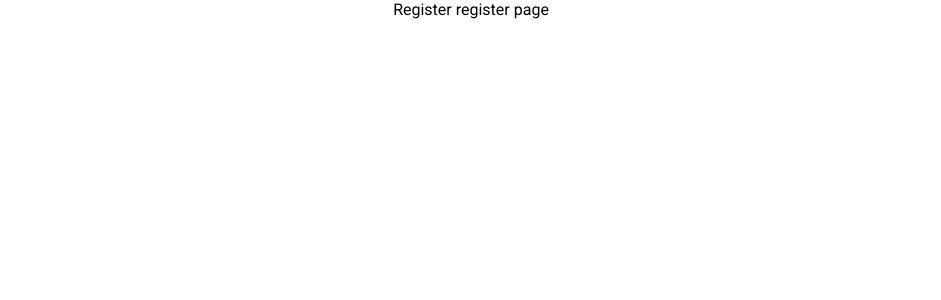
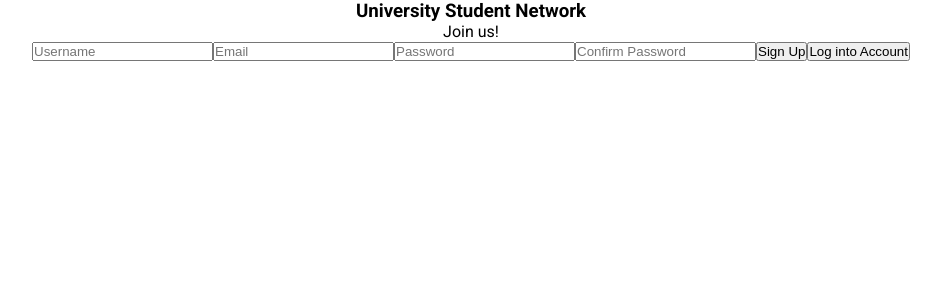
Before and after one commit to manish-ghimire/USN, a React (Create React App) app in the folder frontend/: page /register in a window 1280 px wide. Shown: the top 300 px of the page, without its empty margins (169-1110 px from the left). Built offline with nearby package versions, Linux system fonts and the light colour scheme.

Commit message:
Update Register.jsx

```diff
--- a/frontend/src/pages/Register/Register.jsx
+++ b/frontend/src/pages/Register/Register.jsx
@@ -1,7 +1,62 @@
-import React from 'react'
+// import "./register.css"; --> import css file
+import { useRef } from "react";
+import axios from "axios";
+import { useHistory } from "react-router";
+import { Link } from "react-router-dom";
 
-const Register = () => {
-  return <div>Register register page</div>
+export default function Register() {
+  const username = useRef();
+  const email = useRef();
+  const password = useRef();
+  const passwordConfirm = useRef();
+  const history = useHistory();
+
+
+  const handleSubmit = async (e) => {
+    e.preventDefault()
+if (passwordConfirm.current.value !== password.current.value){
+  passwordConfirm.current.setCustomValidity("Passwords are not the same!");
+}else{
+  const user = {
+    username: username.current.value,
+    email: email.current.value,
+    password: password.current.value,
+  }
+
+
+  try {
+  await axios.post("/auth/register", user);
+  history.push("/login");
 }
-
-export default Register
+catch (err){
+  console.log(err);
+}
+}
+  };
+  return (
+    <div className="login">
+      <div className="loginWrapper">
+        <div className="loginLeft">
+          <h3 className="loginLogo">University Student Network</h3>
+          <span className="loginDesc">
+            Join us!
+          </span>
+        </div>
+        <div className="loginRight">
+          <form className="loginBox" onSubmit={handleSubmit}>
+            <input placeholder="Username" required ref={username} className="loginInput" />
+            <input placeholder="Email" required ref={email} type="email" className="loginInput" />
+            <input placeholder="Password" required ref={password} type="password" min-length="6" className="loginInput" />
+            <input placeholder="Confirm Password" required ref={passwordConfirm} type="password" min-length="6" className="loginInput" />
+            <button className="loginButton" type="submit">Sign Up</button>
+            <Link to="/login" style={{textAlign:"center"}}>
+            <button className="loginRegisterButton">
+              Log into Account
+            </button>
+            </Link>
+          </form>
+        </div>
+      </div>
+    </div>
+  );
+}
```
